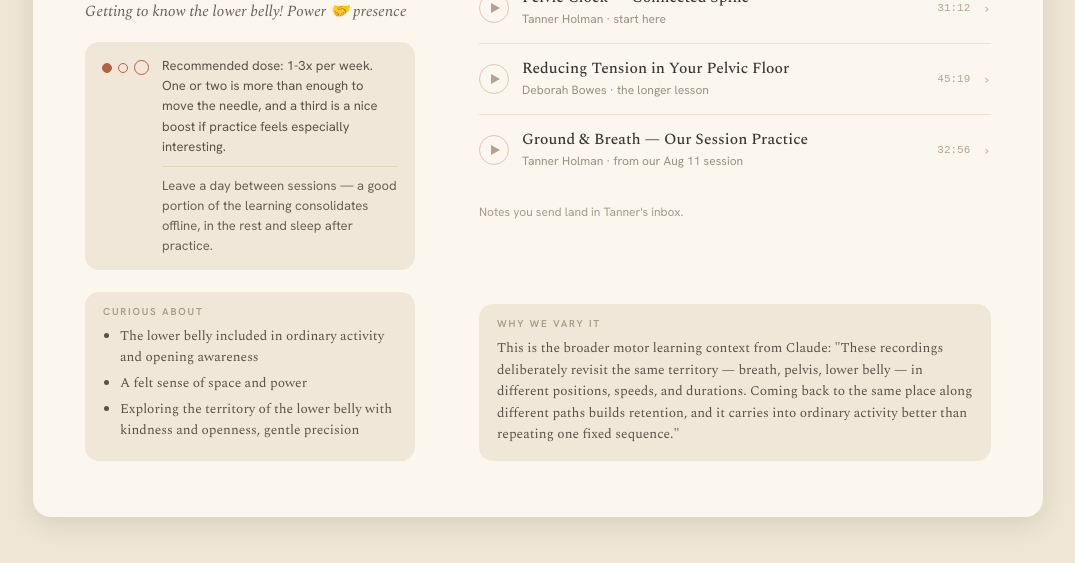
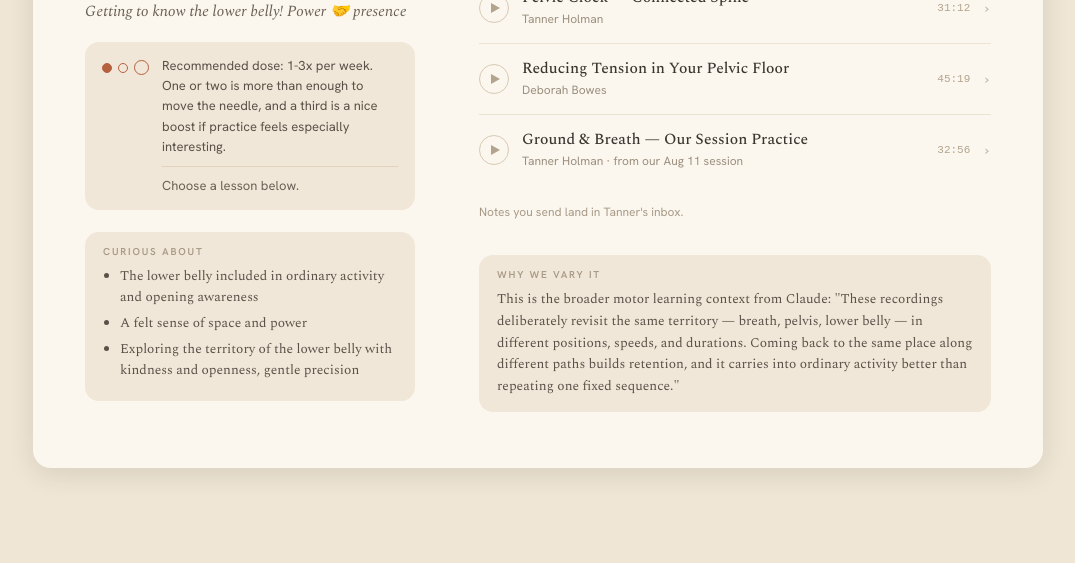
Before and after one commit to teleokinetic/max-practice, a plain HTML site: page index.html in a window 1280 px wide. Shown: the part 191-754 px from the top of the page, without its empty margins (102-1177 px from the left). Drawn offline with nearby package versions, Linux system fonts and the light colour scheme; a web font is replaced by a local one.

Commit message:
Copy edits from Tanner's 8/13 paste-back
Rest line → "Choose a lesson below."; library sublines trimmed to
teacher names (descriptors live on the practice pages).

Co-Authored-By: Claude Fable 5 <noreply@anthropic.com>
Claude-Session: https://claude.ai/code/session_01FJxF5wHqsddnfc8CCXUW7f

```diff
--- a/index.html
+++ b/index.html
@@ -210,7 +210,7 @@
             <div class="dots"><i class="dot fill"></i><i class="dot"></i><i class="dot big"></i></div>
             <div class="rhythm-text">
               <p>Recommended dose: 1-3x per week. One or two is more than enough to move the needle, and a third is a nice boost if practice feels especially interesting.</p>
-              <p class="rest">Leave a day between sessions — a good portion of the learning consolidates offline, in the rest and sleep after practice.</p>
+              <p class="rest">Choose a lesson below.</p>
             </div>
           </div>
         </div>
@@ -221,7 +221,7 @@
             <div class="pcirc"><i class="tri"></i></div>
             <div class="lr-main">
               <div class="lr-title">Pelvic Clock — Connected Spine</div>
-              <div class="lr-sub">Tanner Holman · start here</div>
+              <div class="lr-sub">Tanner Holman</div>
               <div class="lr-when"></div>
             </div>
             <span class="lr-dur">31:12</span>
@@ -231,7 +231,7 @@
             <div class="pcirc"><i class="tri"></i></div>
             <div class="lr-main">
               <div class="lr-title">Reducing Tension in Your Pelvic Floor</div>
-              <div class="lr-sub">Deborah Bowes · the longer lesson</div>
+              <div class="lr-sub">Deborah Bowes</div>
               <div class="lr-when"></div>
             </div>
             <span class="lr-dur">45:19</span>
```
